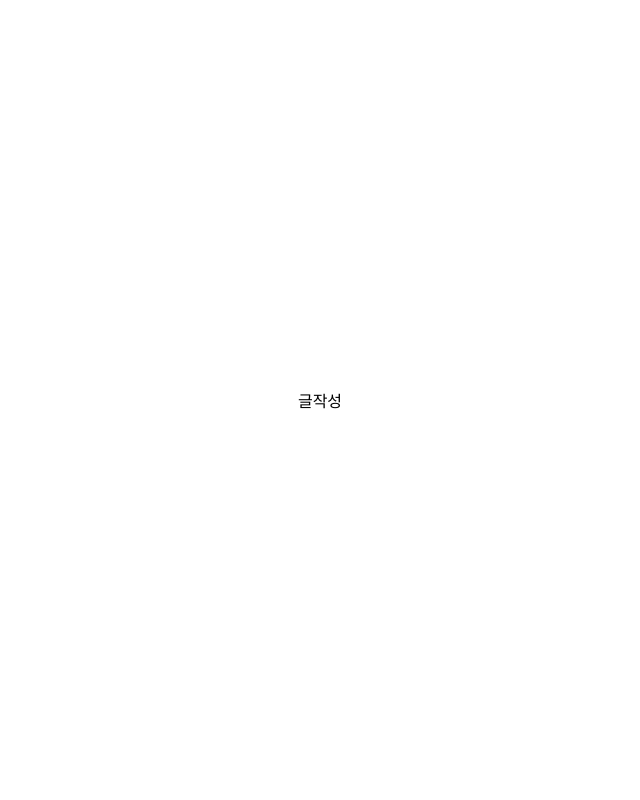
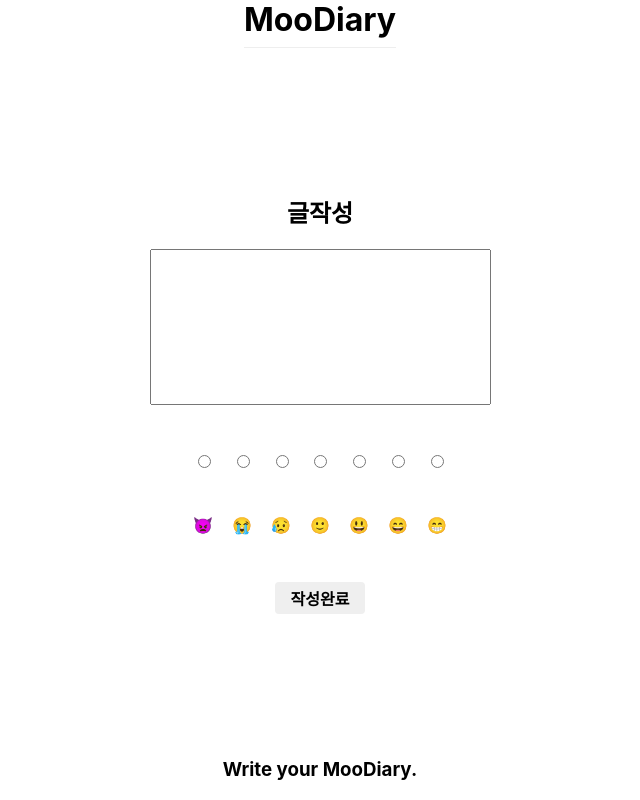
Before and after one commit to oldSalao/moodiary, a React (Create React App) app: page /write in a window 1280 px wide. Shown: the whole page, without its empty margins (320-960 px from the left). Built offline with nearby package versions, Linux system fonts and the light colour scheme.

Commit message:
Feat : Write 컴포넌트 작성 및 스타일링

```diff
--- a/src/components/Write.js
+++ b/src/components/Write.js
@@ -1,5 +1,73 @@
+import styled from "styled-components";
+
+const WriteBox = styled.div`
+  display: flex;
+  flex-direction: column;
+  align-items: center;
+  height: 55%;
+`;
+
+const WriteForm = styled.form`
+  display: flex;
+  flex-direction: column;
+  align-items: center;
+  justify-content: space-between;
+  height: 100%;
+`;
+
+const RadioBox = styled.div`
+  display: flex;
+  flex-direction: row;
+  width: 80%;
+  justify-content: space-around;
+`;
+
+const ImojiBox = styled.div`
+  display: flex;
+  flex-direction: row;
+  width: 80%;
+  justify-content: space-around;
+`;
+
+const WriteButton = styled.input`
+  border: none;
+  border-radius: 4px;
+  font-size: 1rem;
+  font-weight: bold;
+  padding: 0.25rem 1rem;
+  color: black;
+  outline: none;
+  cursor: pointer;
+`;
+
 const Write = () => {
-  return <div>글작성</div>;
+  return (
+    <WriteBox>
+      <h2>글작성</h2>
+      <WriteForm>
+        <textarea rows="10" cols="40" style={{ resize: "none" }} />
+        <RadioBox>
+          <input type="radio" name="mood" value="angry" />
+          <input type="radio" name="mood" value="gloomy" />
+          <input type="radio" name="mood" value="sad" />
+          <input type="radio" name="mood" value="soso" />
+          <input type="radio" name="mood" value="excited" />
+          <input type="radio" name="mood" value="delight" />
+          <input type="radio" name="mood" value="happy" />
+        </RadioBox>
+        <ImojiBox>
+          <div>👿</div>
+          <div>😭</div>
+          <div>😥</div>
+          <div>🙂</div>
+          <div>😃</div>
+          <div>😄</div>
+          <div>😁</div>
+        </ImojiBox>
+        <WriteButton type="submit" value="작성완료" />
+      </WriteForm>
+    </WriteBox>
+  );
 };
 
 export default Write;
--- a/src/pages/WritePage.js
+++ b/src/pages/WritePage.js
@@ -1,7 +1,12 @@
 import WriteContainer from "../container/WriteContainer";
+import Layout from "../components/Layout";
 
 const WritePage = () => {
-  return <WriteContainer></WriteContainer>;
+  return (
+    <Layout>
+      <WriteContainer />
+    </Layout>
+  );
 };
 
 export default WritePage;
```
